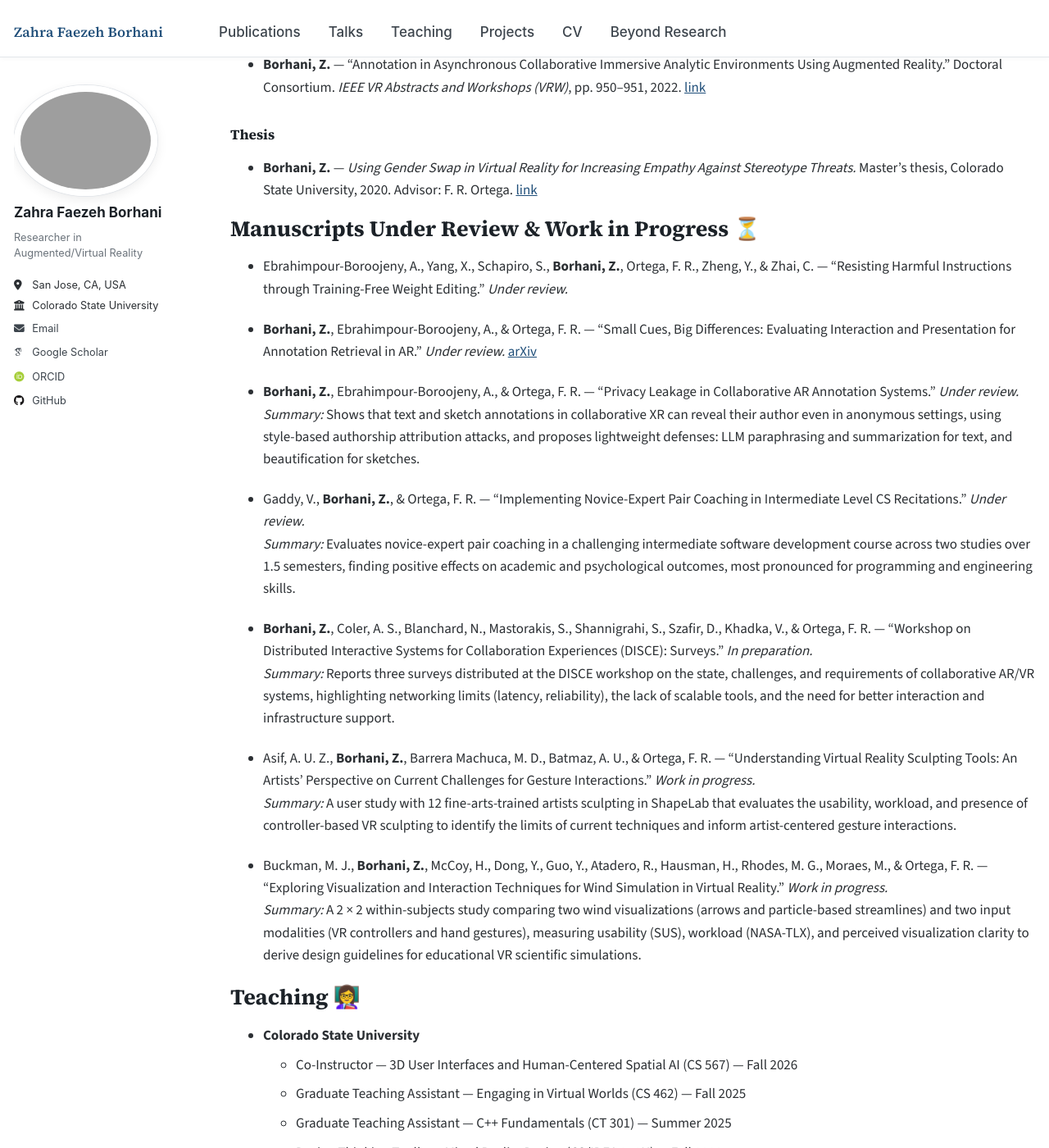
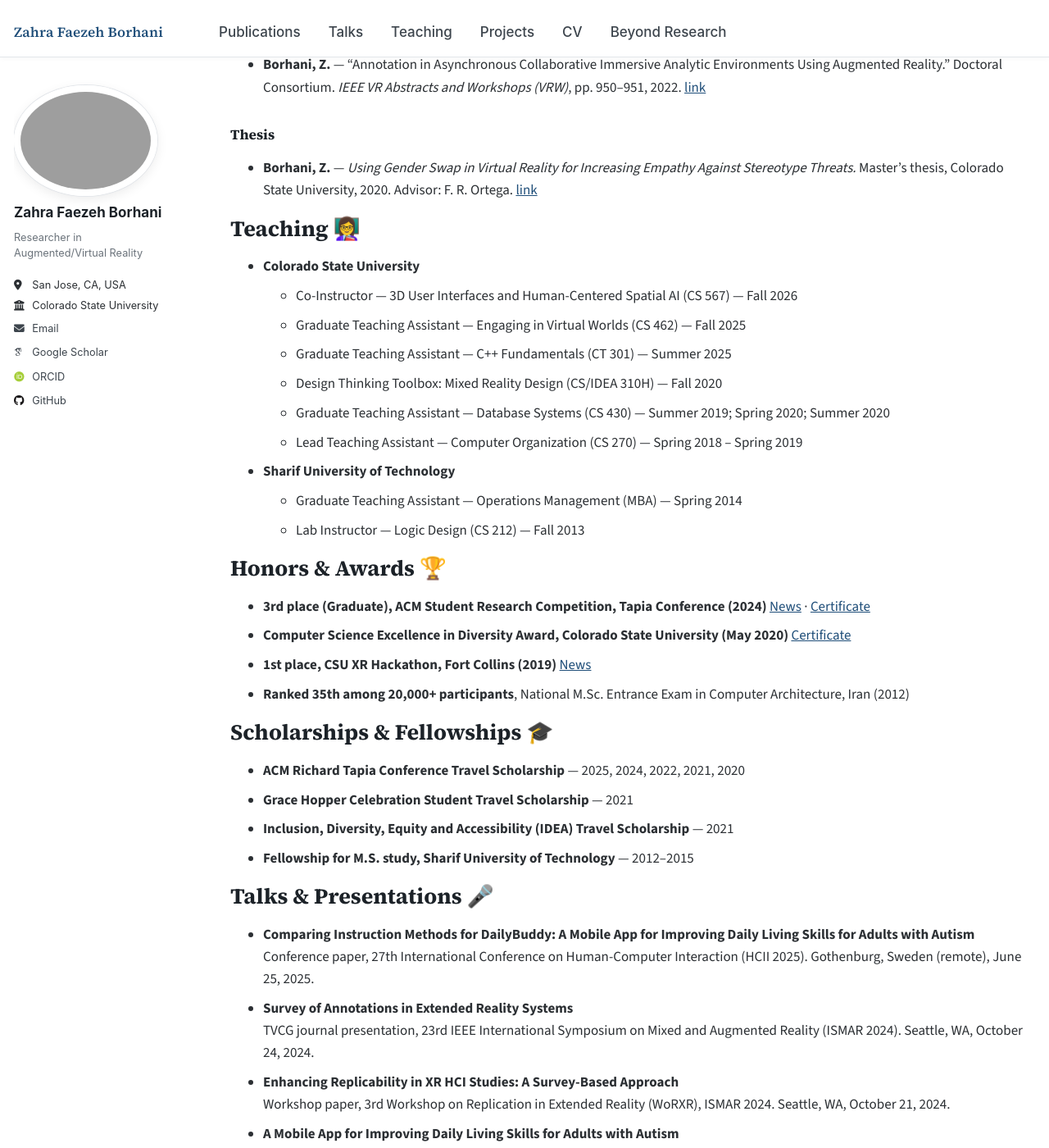
Before and after one commit to faezehborhani/faezehborhani.github.io, a Jekyll site: the page built from _pages/cv.md, in a window 1280 px wide and 1400 px high, scrolled down 3047 px. Shown: the whole window at 82% size. Built offline with Jekyll 4.4.1, drawn with Linux system fonts in a browser that asks for light colours; some web fonts are replaced.

Commit message:
Remove manuscripts under review section from CV
Co-Authored-By: Claude Opus 5.5 <noreply@anthropic.com>

```diff
--- a/_pages/cv.md
+++ b/_pages/cv.md
@@ -106,28 +106,6 @@ Publications 📚
 - **Borhani, Z.** — *Using Gender Swap in Virtual Reality for Increasing Empathy Against Stereotype Threats.* Master's thesis, Colorado State University, 2020. Advisor: F. R. Ortega. [link](https://www.proquest.com/openview/c8eaf2dfeef269cae04c3ba5de35714d/1?pq-origsite=gscholar&cbl=18750&diss=y)
 
 
-Manuscripts Under Review & Work in Progress ⏳
-======
-- Ebrahimpour-Boroojeny, A., Yang, X., Schapiro, S., **Borhani, Z.**, Ortega, F. R., Zheng, Y., & Zhai, C. — "Resisting Harmful Instructions through Training-Free Weight Editing." *Under review.*
-
-- **Borhani, Z.**, Ebrahimpour-Boroojeny, A., & Ortega, F. R. — "Small Cues, Big Differences: Evaluating Interaction and Presentation for Annotation Retrieval in AR." *Under review.* [arXiv](https://arxiv.org/abs/2509.11401)
-
-- **Borhani, Z.**, Ebrahimpour-Boroojeny, A., & Ortega, F. R. — "Privacy Leakage in Collaborative AR Annotation Systems." *Under review.*
-  _Summary:_ Shows that text and sketch annotations in collaborative XR can reveal their author even in anonymous settings, using style-based authorship attribution attacks, and proposes lightweight defenses: LLM paraphrasing and summarization for text, and beautification for sketches.
-
-- Gaddy, V., **Borhani, Z.**, & Ortega, F. R. — "Implementing Novice-Expert Pair Coaching in Intermediate Level CS Recitations." *Under review.*
-  _Summary:_ Evaluates novice-expert pair coaching in a challenging intermediate software development course across two studies over 1.5 semesters, finding positive effects on academic and psychological outcomes, most pronounced for programming and engineering skills.
-
-- **Borhani, Z.**, Coler, A. S., Blanchard, N., Mastorakis, S., Shannigrahi, S., Szafir, D., Khadka, V., & Ortega, F. R. — "Workshop on Distributed Interactive Systems for Collaboration Experiences (DISCE): Surveys." *In preparation.*
-  _Summary:_ Reports three surveys distributed at the DISCE workshop on the state, challenges, and requirements of collaborative AR/VR systems, highlighting networking limits (latency, reliability), the lack of scalable tools, and the need for better interaction and infrastructure support.
-
-- Asif, A. U. Z., **Borhani, Z.**, Barrera Machuca, M. D., Batmaz, A. U., & Ortega, F. R. — "Understanding Virtual Reality Sculpting Tools: An Artists' Perspective on Current Challenges for Gesture Interactions." *Work in progress.*
-  _Summary:_ A user study with 12 fine-arts-trained artists sculpting in ShapeLab that evaluates the usability, workload, and presence of controller-based VR sculpting to identify the limits of current techniques and inform artist-centered gesture interactions.
-
-- Buckman, M. J., **Borhani, Z.**, McCoy, H., Dong, Y., Guo, Y., Atadero, R., Hausman, H., Rhodes, M. G., Moraes, M., & Ortega, F. R. — "Exploring Visualization and Interaction Techniques for Wind Simulation in Virtual Reality." *Work in progress.*
-  _Summary:_ A 2 × 2 within-subjects study comparing two wind visualizations (arrows and particle-based streamlines) and two input modalities (VR controllers and hand gestures), measuring usability (SUS), workload (NASA-TLX), and perceived visualization clarity to derive design guidelines for educational VR scientific simulations.
-
-
 Teaching 👩‍🏫
 ======
 - **Colorado State University**
```
